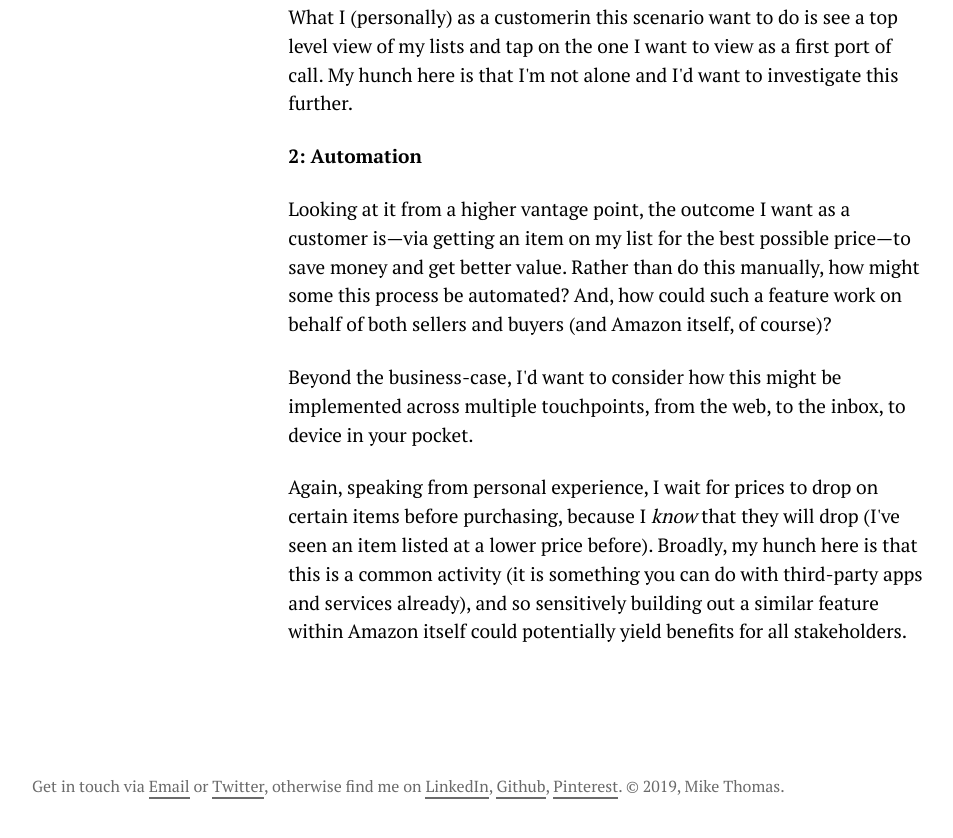
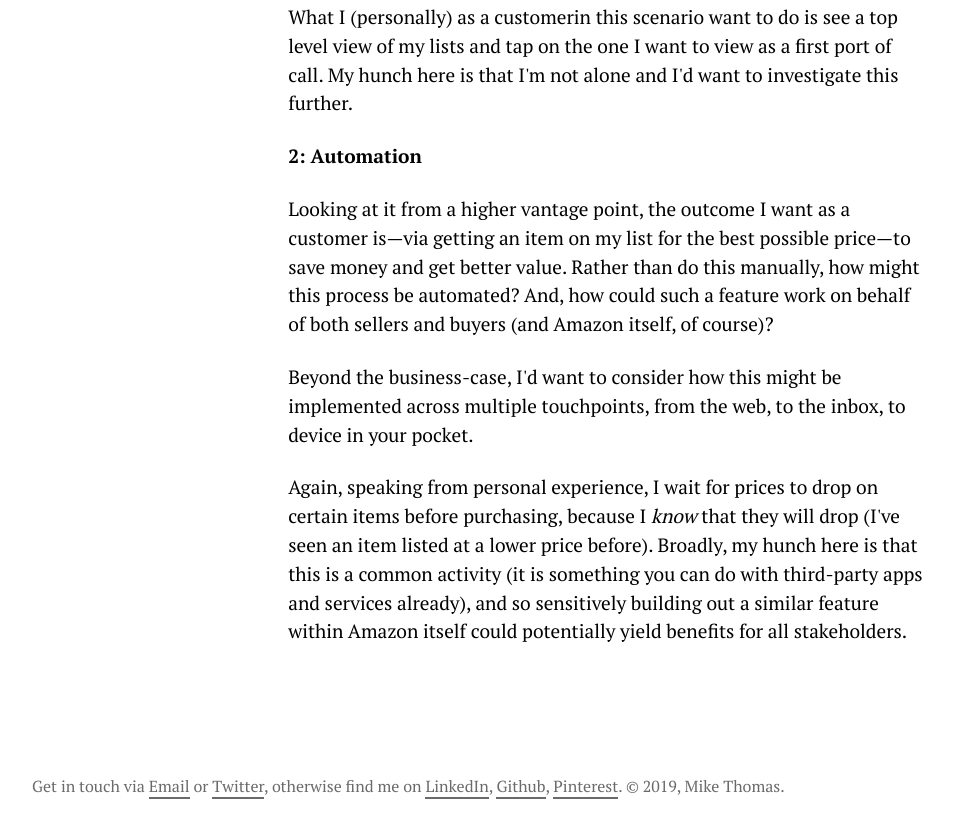
Before and after one commit to mikerst/mikethomas.design, an Eleventy site: page src/journal/ideo-pop-quiz-answers.md in a window 1280 px wide. Shown: the part 2654-3492 px from the top of the page, without its empty margins (32-985 px from the left). Built offline with nearby package versions, Linux system fonts and the light colour scheme; Eleventy itself is replaced by a stand-in of ours; files that its build step writes are made by us from their sources.

Commit message:
Copy edit

```diff
--- a/src/journal/ideo-pop-quiz-answers.md
+++ b/src/journal/ideo-pop-quiz-answers.md
@@ -44,7 +44,7 @@ What I (personally) as a customerin this scenario want to do is see a top level
 
 __2: Automation__
 
-Looking at it from a higher vantage point, the outcome I want as a customer is—via getting an item on my list for the best possible price—to save money and get better value. Rather than do this manually, how might some this process be automated? And, how could such a feature work on behalf of both sellers and buyers (and Amazon itself, of course)?
+Looking at it from a higher vantage point, the outcome I want as a customer is—via getting an item on my list for the best possible price—to save money and get better value. Rather than do this manually, how might this process be automated? And, how could such a feature work on behalf of both sellers and buyers (and Amazon itself, of course)?
 
 Beyond the business-case, I'd want to consider how this might be implemented across multiple touchpoints, from the web, to the inbox, to device in your pocket.
 
```
